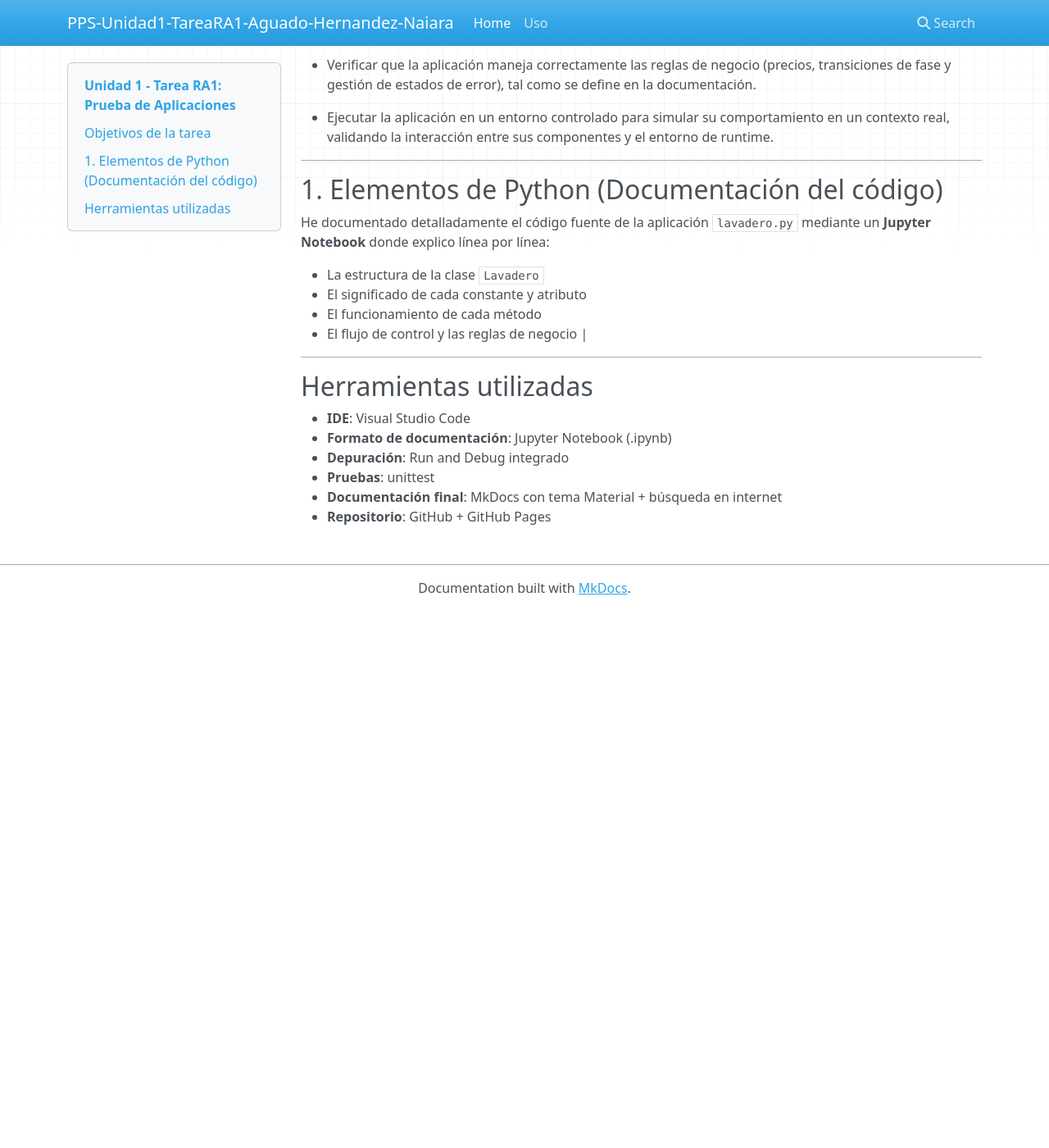
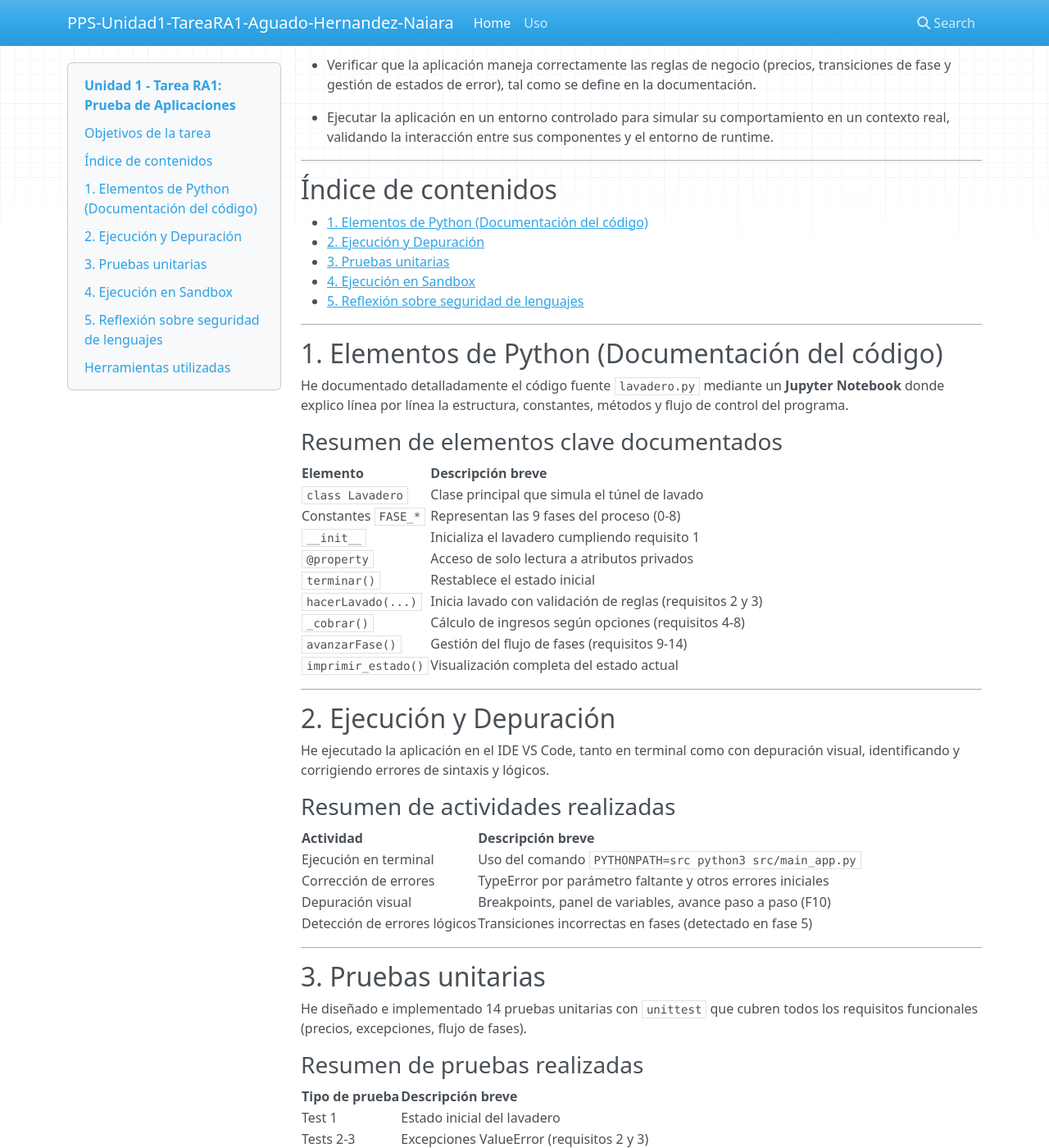
Before and after one commit to vjp-naiaraAH/PPS-Unidad1-TareaRA1-Aguado_Hernandez_Naiara, an MkDocs documentation site: the page built from docs/index.md, in a window 1280 px wide and 1400 px high, scrolled down 525 px. Shown: the whole window at 82% size. Built offline with MkDocs 1.6.1, drawn with Linux system fonts in a browser that asks for light colours; nearby versions of some CDN libraries; before the commit the page ends 1270 px from its top, so only the background shows below that; some of the changed text lies outside the part shown.

Commit message:
a ver si ahora...

```diff
--- a/docs/index.md
+++ b/docs/index.md
@@ -22,23 +22,108 @@
 
 ---
 
+## Índice de contenidos
+
+- [1. Elementos de Python (Documentación del código)](#1-elementos-de-python-documentación-del-código)
+- [2. Ejecución y Depuración](ejecucion_depuracion.md)
+- [3. Pruebas unitarias](pruebas.md)
+- [4. Ejecución en Sandbox](sandboxing.md)
+- [5. Reflexión sobre seguridad de lenguajes](reflexion.md)
+
+---
+
 ## 1. Elementos de Python (Documentación del código)
 
-He documentado detalladamente el código fuente de la aplicación `lavadero.py` mediante un **Jupyter Notebook** donde explico línea por línea:
+He documentado detalladamente el código fuente `lavadero.py` mediante un **Jupyter Notebook** donde explico línea por línea la estructura, constantes, métodos y flujo de control del programa.
 
-- La estructura de la clase `Lavadero`
-- El significado de cada constante y atributo
-- El funcionamiento de cada método
-- El flujo de control y las reglas de negocio
-                                |
+
+### Resumen de elementos clave documentados
+
+| Elemento                    | Descripción breve                                                                 |
+|-----------------------------|-----------------------------------------------------------------------------------|
+| `class Lavadero`            | Clase principal que simula el túnel de lavado                                     |
+| Constantes `FASE_*`         | Representan las 9 fases del proceso (0-8)                                          |
+| `__init__`                  | Inicializa el lavadero cumpliendo requisito 1                                     |
+| `@property`                 | Acceso de solo lectura a atributos privados                                       |
+| `terminar()`                | Restablece el estado inicial                                                      |
+| `hacerLavado(...)`          | Inicia lavado con validación de reglas (requisitos 2 y 3)                         |
+| `_cobrar()`                 | Cálculo de ingresos según opciones (requisitos 4-8)                                |
+| `avanzarFase()`             | Gestión del flujo de fases (requisitos 9-14)                                       |
+| `imprimir_estado()`         | Visualización completa del estado actual                                          |
+
+---
+
+## 2. Ejecución y Depuración
+
+He ejecutado la aplicación en el IDE VS Code, tanto en terminal como con depuración visual, identificando y corrigiendo errores de sintaxis y lógicos.
+
+### Resumen de actividades realizadas
+
+| Actividad                         | Descripción breve                                                                 |
+|-----------------------------------|-----------------------------------------------------------------------------------|
+| Ejecución en terminal             | Uso del comando `PYTHONPATH=src python3 src/main_app.py`                          |
+| Corrección de errores             | TypeError por parámetro faltante y otros errores iniciales                        |
+| Depuración visual                 | Breakpoints, panel de variables, avance paso a paso (F10)                         |
+| Detección de errores lógicos      | Transiciones incorrectas en fases (detectado en fase 5)                           |
+
+---
+
+## 3. Pruebas unitarias
+
+He diseñado e implementado 14 pruebas unitarias con `unittest` que cubren todos los requisitos funcionales (precios, excepciones, flujo de fases).
+
+### Resumen de pruebas realizadas
+
+| Tipo de prueba                    | Descripción breve                                                                 |
+|-----------------------------------|-----------------------------------------------------------------------------------|
+| Test 1                            | Estado inicial del lavadero                                                       |
+| Tests 2-3                         | Excepciones ValueError (requisitos 2 y 3)                                         |
+| Tests 4-8                         | Cálculo correcto de ingresos según opciones                                       |
+| Tests 9-14                        | Secuencia exacta de fases para cada combinación de opciones                       |
+| Ejecución final                   | Todos los tests pasan con `-v`                                                    |
+
+---
+
+## 4. Ejecución en Sandbox
+
+He ejecutado la aplicación en un entorno aislado usando **Firejail** en Kali Linux, demostrando el aislamiento completo del programa.
+
+### Resumen de actividades realizadas
+
+| Actividad                         | Descripción breve                                                                 |
+|-----------------------------------|-----------------------------------------------------------------------------------|
+| Instalación                       | `sudo apt install firejail firetools`                                             |
+| Ejecución                         | `firejail --private=. python3 main_app.py`                                        |
+| Aislamiento                       | Sin acceso a red, archivos reales ni otros procesos                                |
+| Resultado                         | Programa ejecutado correctamente dentro del sandbox                               |
+
+---
+
+## 5. Reflexión sobre seguridad de lenguajes
+
+Reflexión personal comparando medidas de seguridad en lenguajes como Python, Java, Rust y C/C++, basada en contenidos teóricos y búsquedas.
+
+### Temas tratados
+
+| Tema                              | Descripción breve                                                                 |
+|-----------------------------------|-----------------------------------------------------------------------------------|
+| Manejo de memoria                 | Python (GC) vs Rust (ownership) vs C (manual)                                      |
+| Excepciones y errores             | Try/except en Python vs checked exceptions en Java                                 |
+| Vulnerabilidades comunes          | Inyecciones, overflows, race conditions                                           |
+| Lenguajes más seguros             | Rust como referente actual                                                        |
 
 ---
 
 ## Herramientas utilizadas
 
 - **IDE**: Visual Studio Code
-- **Formato de documentación**: Jupyter Notebook (.ipynb)
+- **Documentación del código**: Jupyter Notebook (.ipynb)
 - **Depuración**: Run and Debug integrado
 - **Pruebas**: unittest
-- **Documentación final**: MkDocs con tema Material + búsqueda en internet
+- **Sandbox**: Firejail en Kali Linux
+- **Documentación final**: MkDocs con tema Material
 - **Repositorio**: GitHub + GitHub Pages
+
+---
+
+Aguado Hernández Naiara
```
